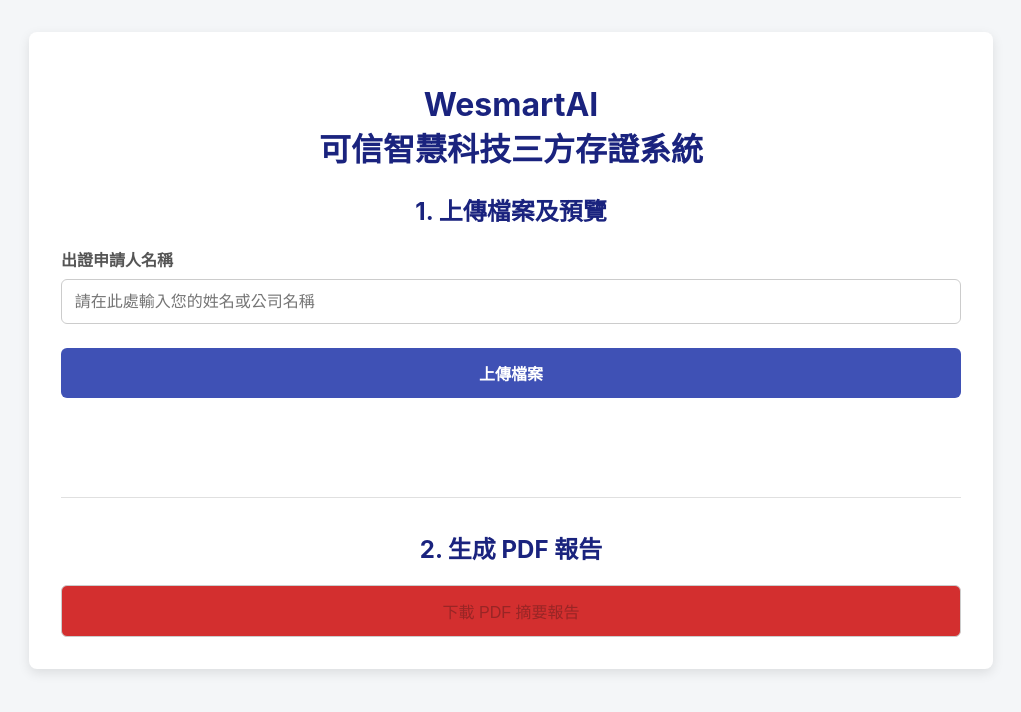
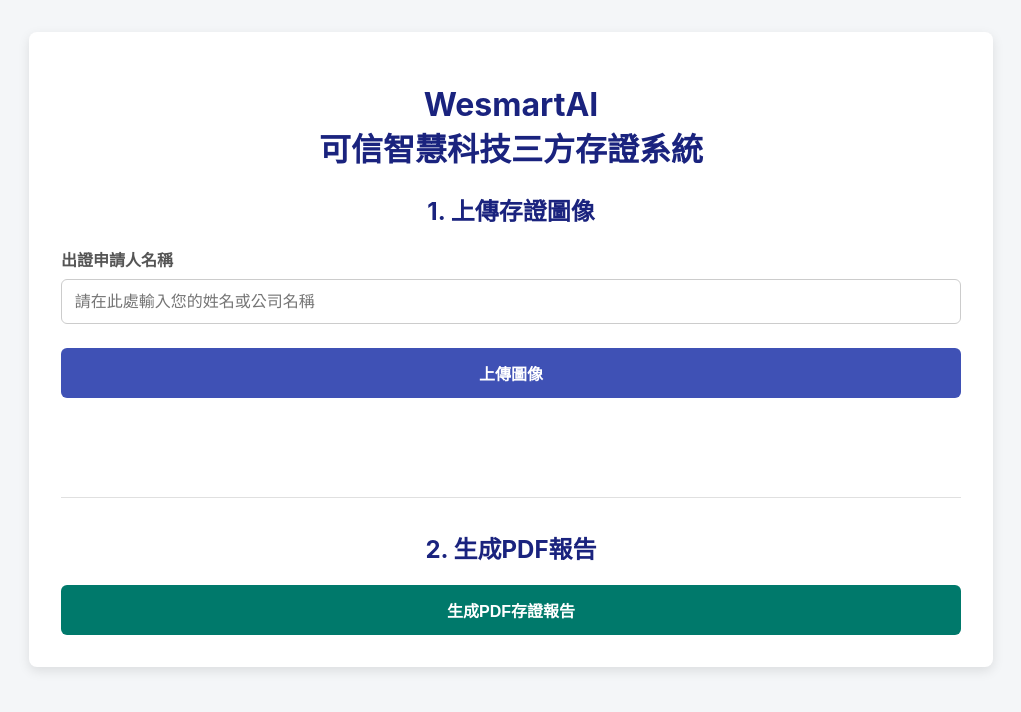
Before and after one commit to takecovertaiwan-cmyk/GPT-UPLOAD, a Flask app: page / in a window 1280 px wide. Shown: the top 712 px of the page, without its empty margins (129-1150 px from the left). Run offline with Flask 3, Linux system fonts and the light colour scheme.

Commit message:
Update index.html

```diff
--- a/templates/index.html
+++ b/templates/index.html
@@ -10,164 +10,161 @@
         h1, h2 { color: #1a237e; text-align: center; }
         .form-grid { display: grid; grid-template-columns: 1fr; gap: 1.5em; margin-bottom: 1.5em; }
         .form-group { display: flex; flex-direction: column; }
+        .full-width { grid-column: 1 / -1; }
         label { font-weight: 600; margin-bottom: 0.5em; color: #555; }
         input, button { font-size: 1em; padding: 0.8em; border-radius: 6px; border: 1px solid #ccc; }
-        .upload-btn-wrapper { position: relative; overflow: hidden; display: inline-block; width: 100%; }
-        .btn { display: block; width: 100%; box-sizing: border-box; text-align: center; background-color: #3f51b5; color: white; border: none; cursor: pointer; font-weight: bold; transition: background-color 0.2s ease; }
-        .upload-btn-wrapper input[type=file] { font-size: 100px; position: absolute; left: 0; top: 0; opacity: 0; cursor: pointer; }
+        button { background-color: #3f51b5; color: white; border: none; cursor: pointer; font-weight: bold; transition: background-color 0.2s ease; }
+        button:hover { background-color: #303f9f; }
         button:disabled { background-color: #9fa8da; cursor: not-allowed; }
-        #report-btn { background-color: #d32f2f; }
-        #results-grid { display: grid; grid-template-columns: 1fr; gap: 1.5em; margin-top: 1.5em; }
+        #generate-report-btn { background-color: #00796b; }
+        #generate-report-btn:hover { background-color: #004d40; }
+        #results-grid { display: grid; grid-template-columns: repeat(auto-fill, minmax(220px, 1fr)); gap: 1.5em; margin-top: 1.5em; }
         .result-card { border: 1px solid #e0e0e0; border-radius: 8px; overflow: hidden; text-align: center; box-shadow: 0 2px 6px rgba(0,0,0,0.05); }
-        .pdf-page-img { max-width: 100%; height: auto; display: block; border-bottom: 1px solid #eee; }
+        .result-card img { max-width: 100%; height: auto; display: block; }
+        .result-card p { padding: 1em; margin: 0; background: #fafafa; font-size: 0.9em; }
         .spinner { margin: 2em auto; width: 40px; height: 40px; border: 4px solid #f3f3f3; border-top: 4px solid #3f51b5; border-radius: 50%; animation: spin 1s linear infinite; display: none; }
         @keyframes spin { 0% { transform: rotate(0deg); } 100% { transform: rotate(360deg); } }
         #status { text-align: center; margin-top: 1em; font-weight: 500; min-height: 1.2em; }
         hr { border: none; height: 1px; background-color: #e0e0e0; margin: 2em 0; }
-        .analyze-btn { background-color: #1976d2; color: white; border: none; padding: 6px 10px; font-size: 0.8em; border-radius: 4px; cursor: pointer; margin-top: 8px; }
-        .analysis-result { font-size: 0.9em; padding: 10px; margin: 10px; background-color: #e3f2fd; border-left: 4px solid #1976d2; text-align: left; white-space: pre-wrap; word-wrap: break-word; }
     </style>
 </head>
 <body>
     <div class="container">
         <h1>WesmartAI<br>可信智慧科技三方存證系統</h1>
-        <h2>1. 上傳檔案及預覽</h2>
+
+        <h2>1. 上傳存證圖像</h2>
         <div class="form-grid">
-            <div class="form-group"><label for="applicant_name">出證申請人名稱</label><input type="text" id="applicant_name" placeholder="請在此處輸入您的姓名或公司名稱"></div>
-            <div class="form-group"><div class="upload-btn-wrapper"><button class="btn">上傳檔案</button><input type="file" id="file-upload" /></div></div>
+            <div class="form-group full-width">
+                <label for="applicant_name">出證申請人名稱</label>
+                <input type="text" id="applicant_name" placeholder="請在此處輸入您的姓名或公司名稱">
+            </div>
+            <input type="file" id="image-input" accept="image/*" style="display: none;">
+
+            <div class="form-group full-width">
+                <button id="upload-btn">上傳圖像</button>
+            </div>
         </div>
-        <div id="spinner" class="spinner"></div><div id="status"></div><div id="results-grid"></div><hr>
-        <h2>2. 生成 PDF 報告</h2>
-        <div class="form-group full-width"><button id="report-btn" disabled>下載 PDF 摘要報告</button></div>
+
+        <div id="spinner" class="spinner"></div>
+        <div id="status"></div>
+        <div id="results-grid"></div>
+
+        <hr>
+
+        <h2>2. 生成PDF報告</h2>
+        <div class="form-group full-width">
+             <button id="generate-report-btn" disabled>生成PDF存證報告</button>
+        </div>
     </div>
 
     <script>
-        const fileUpload = document.getElementById('file-upload');
-        const reportBtn = document.getElementById('report-btn');
+        const uploadBtn = document.getElementById('upload-btn');
+        const imageInput = document.getElementById('image-input');
+        const generateReportBtn = document.getElementById('generate-report-btn');
         const spinner = document.getElementById('spinner');
         const statusEl = document.getElementById('status');
         const resultsGrid = document.getElementById('results-grid');
 
-        fileUpload.addEventListener('change', async (event) => {
-            const applicantName = document.getElementById('applicant_name').value;
-            if (!applicantName) {
-                alert('請先填寫 申請人名稱！');
-                event.target.value = ''; return;
+        function downloadFile(url) {
+            const a = document.createElement('a');
+            a.href = url;
+            a.download = url.split('/').pop();
+            document.body.appendChild(a);
+            a.click();
+            document.body.removeChild(a);
+        }
+
+        // --- 步驟 1: 觸發檔案選擇 & 上傳圖像 ---
+        uploadBtn.addEventListener('click', () => {
+            imageInput.click(); // 點擊按鈕時，觸發隱藏的 input file
+        });
+
+        imageInput.addEventListener('change', async () => {
+            if (imageInput.files.length === 0) {
+                return; // 使用者未選擇檔案
             }
-            const file = event.target.files[0];
-            if (!file) return;
 
+            const file = imageInput.files[0];
             const formData = new FormData();
-            formData.append('file', file);
-            formData.append('applicant_name', applicantName);
+            formData.append('image', file);
 
             spinner.style.display = 'block';
-            statusEl.textContent = `正在上傳並處理檔案 "${file.name}"...`;
+            statusEl.textContent = '正在上傳圖像並計算雜湊值...';
+            uploadBtn.disabled = true;
 
             try {
-                const response = await fetch('/upload', { method: 'POST', body: formData });
-                const contentType = response.headers.get("content-type");
-                if (!contentType || !contentType.includes("application/json")) {
-                    throw new Error("伺服器回應格式錯誤，請檢查後端日誌。");
+                const response = await fetch('/upload', {
+                    method: 'POST',
+                    body: formData, // 當使用 FormData 時，瀏覽器會自動設定正確的 Content-Type
+                });
+                const result = await response.json();
+
+                if (response.ok) {
+                    statusEl.textContent = `✅ 圖像 ${result.version} 上傳成功。`;
+                    const card = document.createElement('div');
+                    card.className = 'result-card';
+                    card.innerHTML = `<img src="${result.preview_url}" alt="Preview ${result.version}"><p>圖像 ${result.version}</p>`;
+                    resultsGrid.appendChild(card);
+                    generateReportBtn.disabled = false; // 啟用生成報告按鈕
+                } else {
+                    throw new Error(result.error || '圖像上傳失敗');
                 }
-                const result = await response.json();
-                console.log("從後端收到的回應:", result); // 新增日誌以供偵錯
+            } catch (error) {
+                statusEl.textContent = `❌ 錯誤: ${error.message}`;
+            } finally {
+                spinner.style.display = 'none';
+                uploadBtn.disabled = false;
+                imageInput.value = ''; // 清空 input，以便可以再次上傳同一個檔案
+            }
+        });
 
-                if (!response.ok) throw new Error(result.error || '檔案上傳失敗');
+        // --- 步驟 2: 封裝證據並生成報告 (合併流程) ---
+        generateReportBtn.addEventListener('click', async () => {
+            const applicantName = document.getElementById('applicant_name').value;
+             if (!applicantName) {
+                alert('請確認「出證申請人名稱」已填寫！');
+                return;
+            }
 
-                statusEl.textContent = `✅ 檔案 "${file.name}" 已成功處理。`;
-                reportBtn.disabled = false;
+            spinner.style.display = 'block';
+            uploadBtn.disabled = true;
+            generateReportBtn.disabled = true;
 
-                // --- 使用更穩健的 DOM 操作來建立預覽卡片 ---
-                const card = document.createElement('div');
-                card.className = 'result-card';
-                card.id = `card-${result.stored_filename}`;
+            try {
+                // Step A: Finalize Session
+                statusEl.textContent = '正在封裝所有上傳的證據...';
+                const finalizeResponse = await fetch('/finalize_session', {
+                    method: 'POST',
+                    headers: { 'Content-Type': 'application/json' },
+                    body: JSON.stringify({ applicant_name: applicantName }),
+                });
+                const finalizeResult = await finalizeResponse.json();
+                if (!finalizeResponse.ok) {
+                    throw new Error(finalizeResult.error || '封裝證據失敗');
+                }
+                statusEl.textContent = '✅ 證據封裝完畢，正在生成 PDF 報告...';
 
-                const cardFooter = document.createElement('div');
-                cardFooter.style.padding = '1em';
-                cardFooter.style.background = '#fafafa';
-                cardFooter.style.borderBottom = '1px solid #eee';
+                // Step B: Create Report
+                const reportResponse = await fetch('/create_report', {
+                    method: 'POST',
+                    headers: { 'Content-Type': 'application/json' },
+                });
+                const reportResult = await reportResponse.json();
+                if (!reportResponse.ok) {
+                    throw new Error(reportResult.error || '報告生成失敗');
+                }
 
-                const fileNameStrong = document.createElement('strong');
-                fileNameStrong.textContent = file.name;
-                cardFooter.appendChild(fileNameStrong);
-
-                if (file.name.match(/\.(txt|md|json|py|html|css|js)$/i)) {
-                    cardFooter.appendChild(document.createElement('br'));
-                    const analyzeBtn = document.createElement('button');
-                    analyzeBtn.className = 'analyze-btn';
-                    analyzeBtn.dataset.filename = result.stored_filename;
-                    analyzeBtn.textContent = '使用 AI 分析';
-                    cardFooter.appendChild(analyzeBtn);
-                }
-                card.appendChild(cardFooter);
-
-                if (result.is_pdf && result.preview_urls && result.preview_urls.length > 0) {
-                    result.preview_urls.forEach(url => {
-                        const img = document.createElement('img');
-                        img.src = url;
-                        img.className = 'pdf-page-img';
-                        card.appendChild(img);
-                    });
-                } else if (file.type.startsWith('image/')) {
-                    const img = document.createElement('img');
-                    img.src = URL.createObjectURL(file);
-                    card.appendChild(img);
-                } else {
-                    const p = document.createElement('p');
-                    p.style.padding = '2em 1em';
-                    p.innerHTML = `📄<br>${file.name}`;
-                    card.appendChild(p);
-                }
-                resultsGrid.appendChild(card);
+                statusEl.textContent = 'PDF 報告生成完畢，即將下載。';
+                downloadFile(reportResult.report_url);
 
             } catch (error) {
                 statusEl.textContent = `❌ 錯誤: ${error.message}`;
             } finally {
                 spinner.style.display = 'none';
-                event.target.value = '';
-            }
-        });
-
-        resultsGrid.addEventListener('click', async (event) => {
-            if (event.target.classList.contains('analyze-btn')) {
-                const button = event.target; const storedFilename = button.dataset.filename; const card = document.getElementById(`card-${storedFilename}`);
-                button.disabled = true; button.textContent = '分析中...';
-                try {
-                    const response = await fetch('/analyze_file', { method: 'POST', headers: { 'Content-Type': 'application/json' }, body: JSON.stringify({ stored_filename: storedFilename }) });
-                    const result = await response.json();
-                    if (!response.ok) throw new Error(result.error || '分析失敗');
-
-                    let analysisDiv = card.querySelector('.analysis-result');
-                    if (!analysisDiv) {
-                        analysisDiv = document.createElement('div');
-                        analysisDiv.className = 'analysis-result';
-                        card.appendChild(analysisDiv);
-                    }
-                    analysisDiv.textContent = result.analysis;
-                    button.textContent = '重新分析';
-                } catch (error) {
-                    alert(`分析時發生錯誤: ${error.message}`);
-                    button.textContent = '使用 AI 分析';
-                } finally { button.disabled = false; }
-            }
-        });
-
-        reportBtn.addEventListener('click', async () => {
-            spinner.style.display = 'block'; statusEl.textContent = '正在生成 PDF 報告...'; reportBtn.disabled = true;
-            try {
-                const response = await fetch('/create_report', { method: 'POST' });
-                const result = await response.json();
-                if (!response.ok) throw new Error(result.error || '報告生成失敗');
-
-                statusEl.textContent = 'PDF 報告生成完畢，即將下載。';
-                const a = document.createElement('a'); a.href = result.report_url; a.download = result.report_url.split('/').pop();
-                document.body.appendChild(a); a.click(); document.body.removeChild(a);
-            } catch (error) {
-                statusEl.textContent = `❌ 錯誤: ${error.message}`;
-            } finally {
-                spinner.style.display = 'none';
-                reportBtn.disabled = false;
+                // 根據您的需求，決定流程結束後是否要重新啟用按鈕
+                // 由於是最終步驟，通常可以保持禁用狀態，鼓勵使用者重新整理頁面開始新任務
+                // uploadBtn.disabled = false;
+                // generateReportBtn.disabled = false;
             }
         });
     </script>
```
